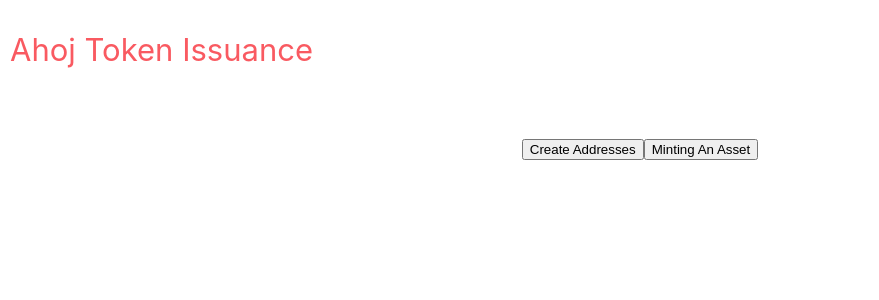
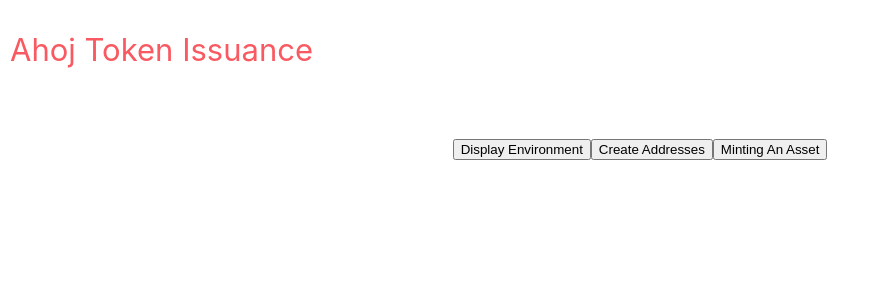
Before and after one commit to bayroio/ahoj-token-issuance, a React (Create React App) app: page / in a window 1280 px wide. Shown: the top 300 px of the page, without its empty margins (0-879 px from the left). Built offline with nearby package versions, Linux system fonts and the light colour scheme; what avalanche would draw is missing.

Commit message:
creating env file and variables

```diff
--- a/package.json
+++ b/package.json
@@ -9,6 +9,7 @@
     "avalanche": "^2.4.3",
     "bn.js": "^5.1.3",
     "buffer": "^5.6.0",
+    "dotenv": "^8.2.0",
     "react": "^16.13.1",
     "react-bootstrap": "^1.3.0",
     "react-dom": "^16.13.1",
--- a/src/App.js
+++ b/src/App.js
@@ -1,6 +1,7 @@
 import React from 'react';
 import './App.css';
 import Button from 'react-bootstrap/Button'
+
 import {
     Avalanche,
     BinTools,
@@ -114,6 +115,13 @@ async function CreatingAnAsset() {
     MintingTheAsset();
 }
 
+function DisplayEnviroment() {
+    //console.log(`Nombre ${process.env.REACT_APP_NOMBRE}`);
+    console.log("REACT_APP_AVA_IP: ", process.env.REACT_APP_AVA_IP);
+    console.log("REACT_APP_ASSET_ID: ", process.env.REACT_APP_ASSET_ID);
+    console.log("REACT_APP_DROP_SIZE_X: ", process.env.REACT_APP_DROP_SIZE_X);
+}
+
 function App() {
     return (
         <div>
@@ -123,6 +131,7 @@ function App() {
                 </p>
             </header>
             <body className="App-body">
+                <Button variant="primary" onClick={DisplayEnviroment}>Display Environment</Button>{' '}
                 <Button variant="primary" onClick={ManagingKeys}>Create Addresses</Button>{' '}
                 <Button variant="primary" onClick={CreatingAnAsset}>Minting An Asset</Button>{' '}
             </body>
```
Also changed, not shown: 2 other files (tests, documents, lock files or other folders).
